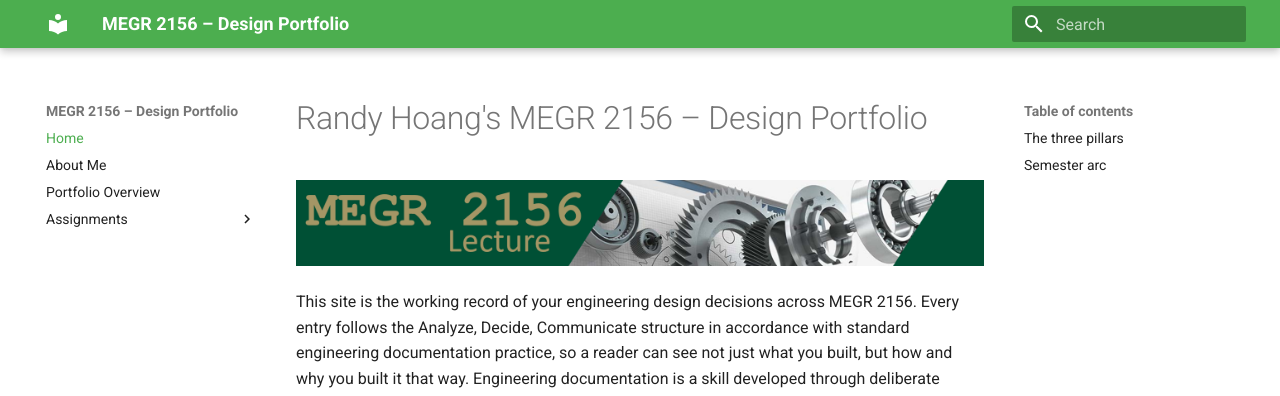
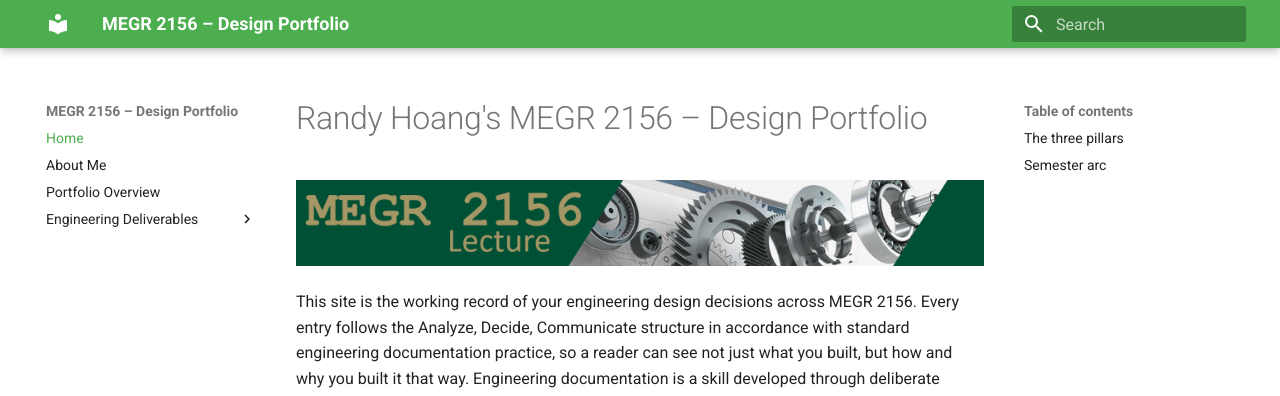
Before and after one commit to rhoang628/megr2156-portfolio, an MkDocs documentation site: the page built from docs/index.md, in a window 1280 px wide. Shown: the top 396 px of the page. Built offline with MkDocs 1.6.1 and Material for MkDocs 9.7.7, drawn with Linux system fonts in a browser that asks for light colours.

Commit message:
Rename 'Assignments' to 'Engineering Deliverables'

```diff
--- a/mkdocs.yml
+++ b/mkdocs.yml
@@ -13,7 +13,7 @@ nav:
   - Home: index.md
   - About Me: aboutme/index.md
   - Portfolio Overview: portfolio-overview.md
-  - Assignments:
+  - Engineering Deliverables:
       - A1: assignments/A01/index.md
       - A2: assignments/A02/index.md
       - A3: assignments/A03/index.md
```
